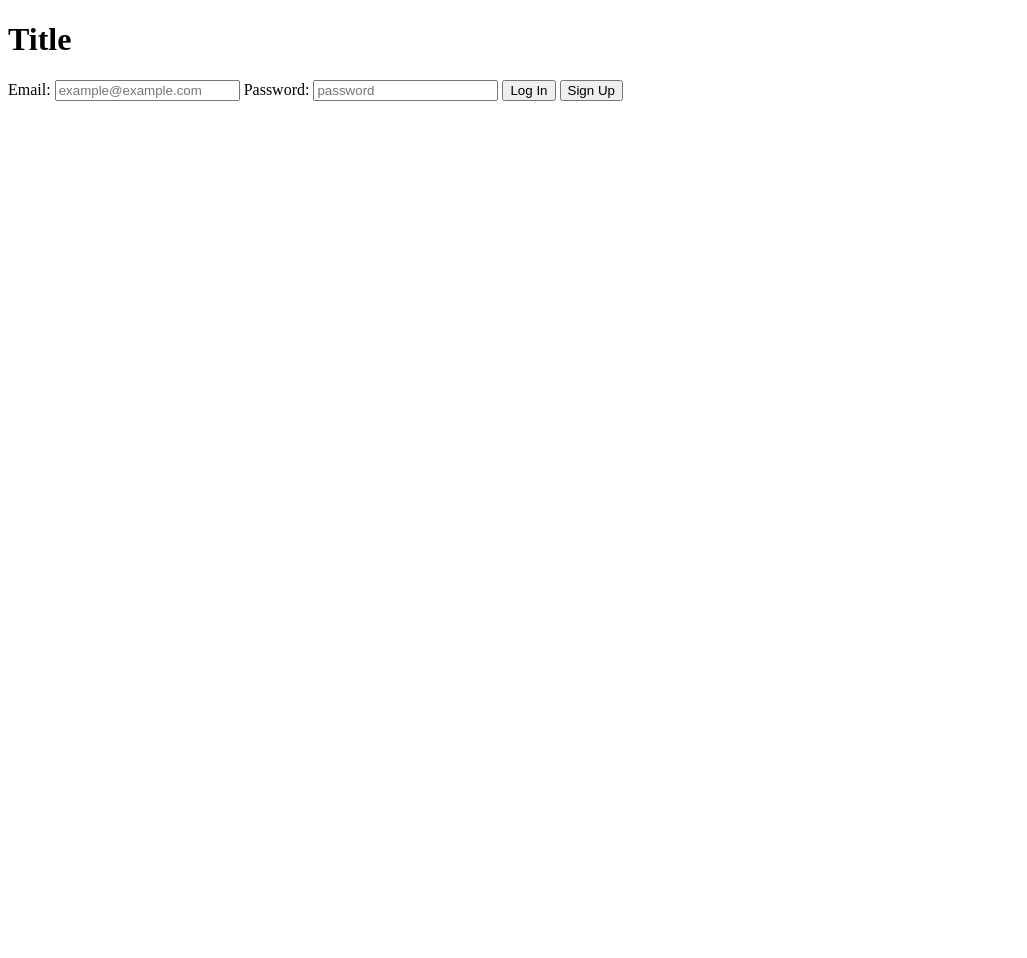
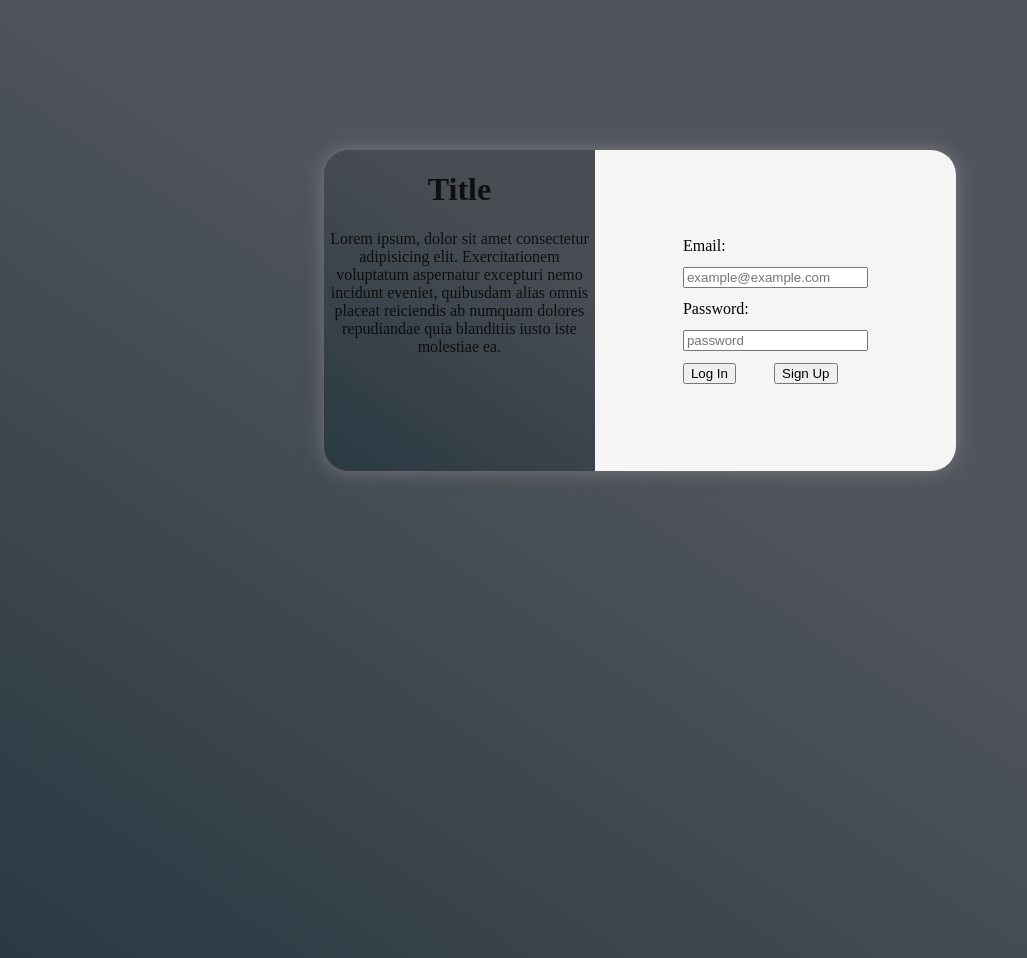
Before and after one commit to KasraTabrizi/php-mysql-introduction, a PHP site: page /view/index.php in a window 1280 px wide. Shown: the whole page, without its empty margins (0-1027 px from the left). Before the commit the page ends 101 px from the top, so only its background shows below. Run offline with PHP 8.4, Linux system fonts and the light colour scheme.

Commit message:
styled login page part 1

```diff
--- a/styles/css/index.css
+++ b/styles/css/index.css
@@ -1,3 +1,45 @@
-
+body {
+  background: #2a3942;
+  background: linear-gradient(34deg, #2a3942 0%, #50545b 55%);
+  background-repeat: no-repeat;
+  background-size: contain;
+  height: 100vh;
+}
+body #wrapper {
+  width: 50%;
+  margin: 150px auto;
+  overflow: hidden;
+  border-radius: 25px;
+  box-shadow: 0px 0px 20px 0px rgba(156, 156, 156, 0.56);
+}
+body #wrapper #main-container {
+  display: flex;
+  justify-content: center;
+}
+body #wrapper #left-container {
+  position: relative;
+  background: #2a3942;
+  background: linear-gradient(34deg, #2a3942 0%, #484c53 71%);
+  width: 60%;
+}
+body #wrapper #left-container #text-layer {
+  text-align: center;
+  position: absolute;
+  z-index: 2;
+  width: 100%;
+  top: 0;
+  left: 0;
+  opacity: 0.8;
+}
+body #wrapper #login-container {
+  width: 80%;
+  background-color: whitesmoke;
+}
+body #wrapper table {
+  margin: 80px auto;
+}
+body #wrapper table td {
+  padding: 5px;
+}
 
 /*# sourceMappingURL=index.css.map */
--- a/styles/scss/index.scss
+++ b/styles/scss/index.scss
@@ -0,0 +1,51 @@
+body{
+    background: #2a3942;
+    background: linear-gradient(34deg, rgba(42,57,66,1) 0%, rgba(80,84,91,1) 55%);
+    background-repeat: no-repeat;
+    background-size: contain;
+    height: 100vh;
+
+#wrapper{
+    width: 50%;
+    margin: 150px auto;
+    overflow: hidden;
+    border-radius: 25px;
+    box-shadow: 0px 0px 20px 0px rgba(156,156,156,0.56);
+    #main-container{
+        display:flex;
+        justify-content: center;
+        //border: 1px solid black;
+    }
+
+    #left-container{
+        position: relative;
+        //border: 5px solid black;
+        background: rgb(42,57,66);
+        background: linear-gradient(34deg, rgba(42,57,66,1) 0%, rgba(72,76,83,1) 71%);
+        width: 60%;
+        #text-layer{
+            text-align: center;
+            position: absolute;
+            z-index: 2;
+            width: 100%;
+            top: 0;
+            left: 0;
+            opacity: 0.8;
+        }
+    }
+    #login-container{
+        width: 80%;
+        background-color: whitesmoke;
+    }
+
+    table{
+        margin: 80px auto;
+
+
+        td{
+            padding: 5px;
+        }
+      }
+}
+
+}
--- a/view/index.php
+++ b/view/index.php
@@ -5,23 +5,42 @@
     <meta name="viewport" content="width=device-width, initial-scale=1.0">
     <meta http-equiv="X-UA-Compatible" content="ie=edge">
     <title>Document</title>
+    <link rel="stylesheet" href="../styles/css/index.css">
 </head>
 <?php
     require '../controller/controller.php';
 ?>
 <body>
     <div id="wrapper">
-        <h1>Title</h1>
-
-        <div id="container-login">
-            <form action="" method="POST">
-                <label for="email">Email:<?php echo $errorMail; ?></label>
-                <input type="text" name="email" id="email" placeholder="example@example.com">
-                <label for="email">Password:<?php echo $errorPass; ?></label>
-                <input type="password" name="password_login" id="password" placeholder="password">
-                <input type="submit" name="login" value="Log In">
-                <input type="submit" name="signup" value="Sign Up">
-            </form>
+        <div id="main-container">
+            <div id="left-container">
+                <div id="text-layer">
+                    <h1>Title</h1>
+                    <p>Lorem ipsum, dolor sit amet consectetur adipisicing elit. Exercitationem voluptatum aspernatur excepturi nemo incidunt eveniet, quibusdam alias omnis placeat reiciendis ab numquam dolores repudiandae quia blanditiis iusto iste molestiae ea.</p>
+                </div>
+            </div>
+            <div id="login-container">
+                <form action="" method="POST">
+                    <table>
+                        <tr >
+                            <td colspan="2"><label for="email">Email:<?php echo $errorMail;?></label></td>
+                        </tr>
+                        <tr>
+                            <td colspan="2"><input type="text" name="email" id="email" placeholder="example@example.com"></td>
+                        </tr>
+                        <tr>
+                            <td colspan="2"><label for="email">Password:<?php echo $errorPass;?></label></td>
+                        </tr>
+                        <tr>
+                            <td colspan="2"><input type="password" name="password_login" id="password" placeholder="password"></label></td>
+                        </tr>
+                        <tr>
+                            <td><input type="submit" name="login" value="Log In"></td>
+                            <td><input type="submit" name="signup" value="Sign Up"></td>
+                        </tr>
+                    </table>
+                </form>
+            </div>
         </div>
     </div>
 </body>
```
Also changed, not shown: styles/css/main.css (+41 -1 lines), images/chang-duong-Sj0iMtq_Z4w-unsplash.jpg (added), 2 other files.
